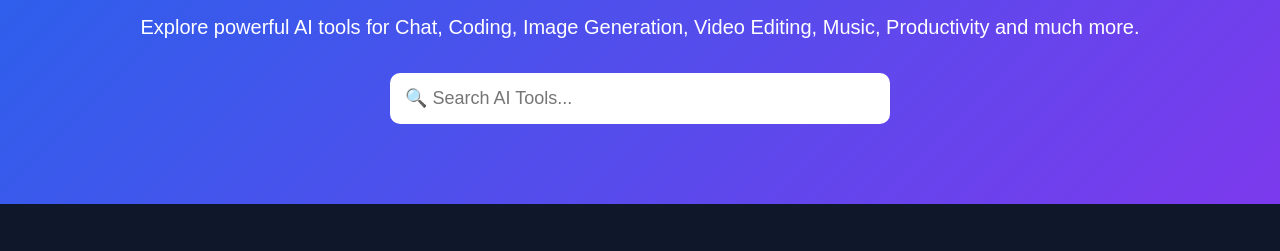
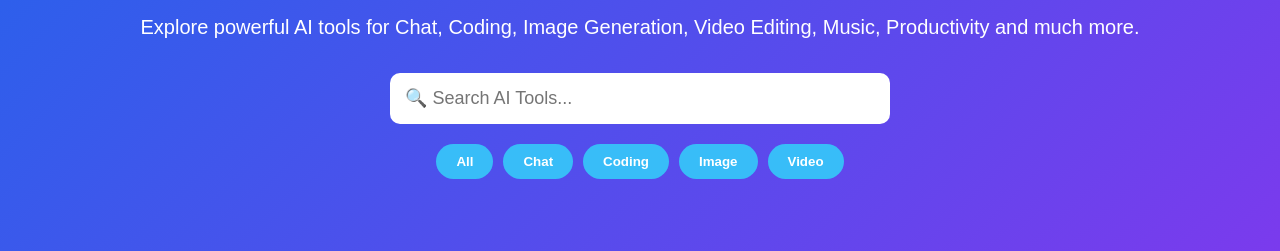
Before and after one commit to ambikasanjit-afk/my-website, a plain HTML site: page index.html in a window 1280 px wide. Shown: the part 251-502 px from the top of the page. Drawn offline with Linux system fonts and the light colour scheme.

Commit message:
Update index.html

```diff
--- a/index.html
+++ b/index.html
@@ -37,6 +37,13 @@
         id="search"
         placeholder="🔍 Search AI Tools..."
         onkeyup="searchTools()">
+<div class="filters">
+    <button onclick="filterTools('all')">All</button>
+    <button onclick="filterTools('chat')">Chat</button>
+    <button onclick="filterTools('coding')">Coding</button>
+    <button onclick="filterTools('image')">Image</button>
+    <button onclick="filterTools('video')">Video</button>
+</div>
 </section>
 
 <section id="stats" class="stats">
```
